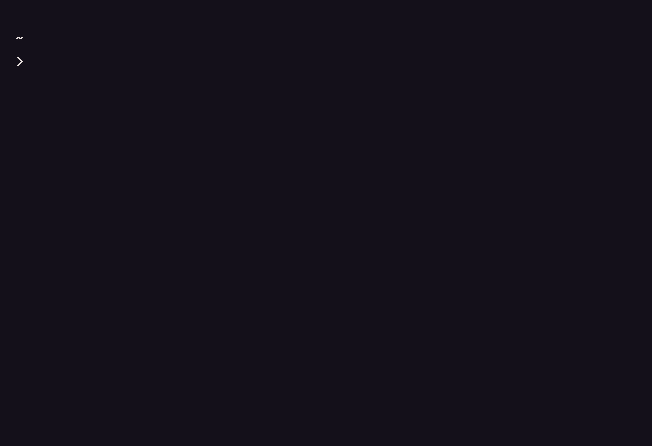
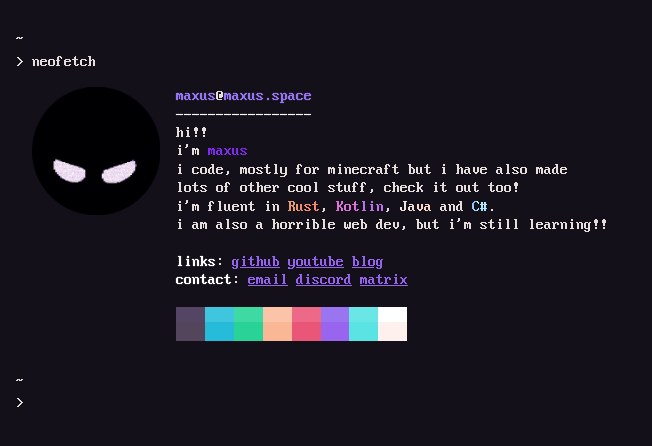
Before and after one commit to Maxuss/maxus.space-legacy, a Next.js app: page /components/terminal in a window 1280 px wide. Shown: the top 446 px of the page, without its empty margins (0-652 px from the left). Built offline with nearby package versions, Linux system fonts and the light colour scheme.

Commit message:
neofetch!! more neofetch!!

```diff
--- a/src/pages/api/command.tsx
+++ b/src/pages/api/command.tsx
@@ -1,4 +1,4 @@
-import commands from "./commands/index"
+import commands from "./commands"
 
 type EmulatedCommand = {
     name: string,
--- a/src/pages/components/terminal.tsx
+++ b/src/pages/components/terminal.tsx
@@ -1,5 +1,6 @@
 import React, { useState, useRef, useEffect, ReactNode } from "react";
 import { executeCommand } from "../api/command"
+import neofetch from "../api/commands/neofetch";
 
 type OutputLine = {
     type: "command" | "component";
@@ -39,6 +40,7 @@ export let directory: string = "/home/maxus"
 export function setDirectory(value: string) {
     directory = value
 }
+let loaded = false
 
 const Terminal: React.FC = () => {
     const [command, setCommand] = useState("");
@@ -49,14 +51,31 @@ const Terminal: React.FC = () => {
 
     useEffect(() => {
         if (inputRef.current) {
-            inputRef.current.scrollIntoView({ behavior: "instant" })
+            inputRef.current.scrollIntoView({ behavior: "instant" });
         }
     }, [output])
 
     useEffect(() => {
-        const stored = localStorage.getItem("commandHistory")
+        if (loaded)
+            return;
+        loaded = true;
+        setOutput([
+            {
+                type: "command",
+                dir: directory,
+                value: "neofetch",
+                id: 0
+            },
+            {
+                type: "component",
+                dir: "",
+                value: () => neofetch.handler([]),
+                id: 1
+            }
+        ])
+        const stored = localStorage.getItem("commandHistory");
         if (stored)
-            setCommandHistory(JSON.parse(stored))
+            setCommandHistory(JSON.parse(stored));
     }, [])
 
     const handleCommand = (command: string) => {
```
